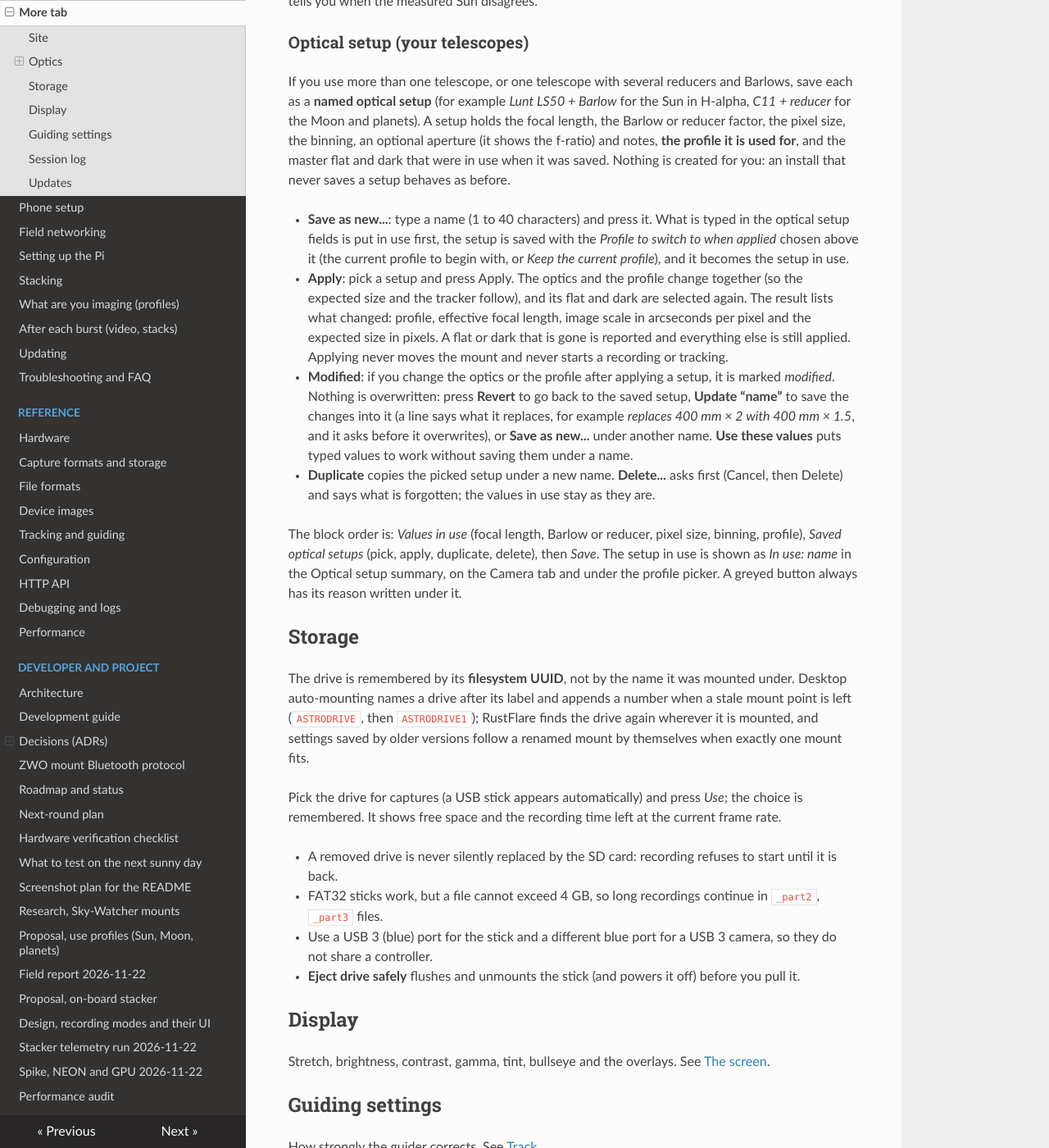
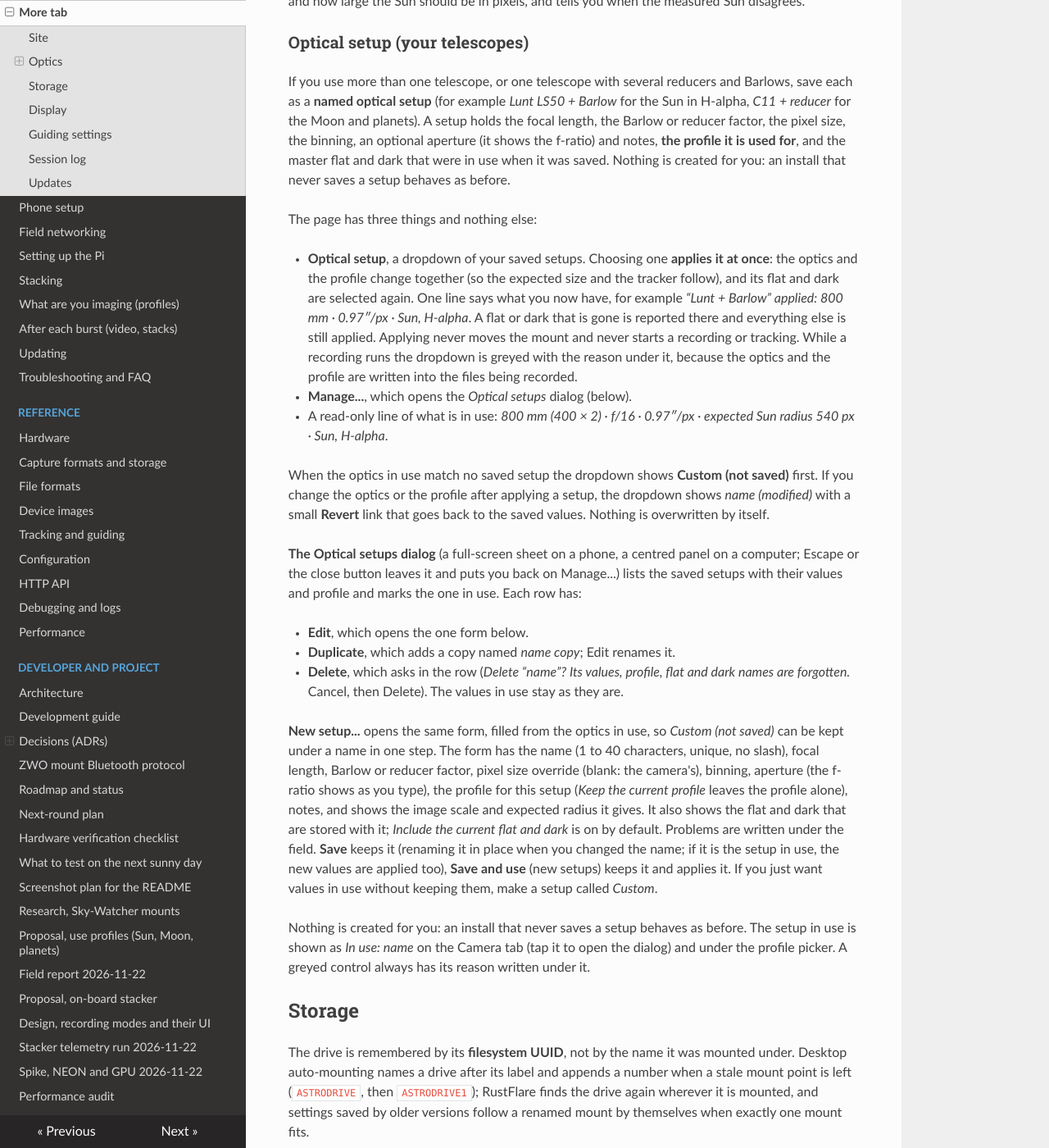
Before and after one commit to ddompe/rustflare, an MkDocs documentation site: the page built from docs/guide/more.md, in a window 1280 px wide and 1400 px high, scrolled down 1781 px. Shown: the whole window at 82% size. Built offline with MkDocs 1.6.1, drawn with Linux system fonts in a browser that asks for light colours; nearby versions of some CDN libraries; some of the changed text lies outside the part shown.

Commit message:
Docs: optical setup dropdown, Manage dialog
Co-Authored-By: Claude Sonnet 5.5 <noreply@anthropic.com>
Claude-Session: https://claude.ai/code/session_017ywF8xXeeShnnXZu6HPae3

```diff
--- a/docs/guide/more.md
+++ b/docs/guide/more.md
@@ -12,18 +12,29 @@ Type your latitude and longitude in degrees, east positive (a site west of Green
 
 ## Optics
 
-Enter the telescope's native focal length and, if you use one, the Barlow or reducer factor. RustFlare shows the effective focal length, the image scale and how large the Sun should be in pixels, and tells you when the measured Sun disagrees.
+Choose the optical setup (below), or make one with the telescope's native focal length and, if you use one, the Barlow or reducer factor. RustFlare shows the effective focal length, the image scale and how large the Sun should be in pixels, and tells you when the measured Sun disagrees.
 
 ### Optical setup (your telescopes)
 
 If you use more than one telescope, or one telescope with several reducers and Barlows, save each as a **named optical setup** (for example *Lunt LS50 + Barlow* for the Sun in H-alpha, *C11 + reducer* for the Moon and planets). A setup holds the focal length, the Barlow or reducer factor, the pixel size, the binning, an optional aperture (it shows the f-ratio) and notes, **the profile it is used for**, and the master flat and dark that were in use when it was saved. Nothing is created for you: an install that never saves a setup behaves as before.
 
-- **Save as new...**: type a name (1 to 40 characters) and press it. What is typed in the optical setup fields is put in use first, the setup is saved with the *Profile to switch to when applied* chosen above it (the current profile to begin with, or *Keep the current profile*), and it becomes the setup in use.
-- **Apply**: pick a setup and press Apply. The optics and the profile change together (so the expected size and the tracker follow), and its flat and dark are selected again. The result lists what changed: profile, effective focal length, image scale in arcseconds per pixel and the expected size in pixels. A flat or dark that is gone is reported and everything else is still applied. Applying never moves the mount and never starts a recording or tracking.
-- **Modified**: if you change the optics or the profile after applying a setup, it is marked *modified*. Nothing is overwritten: press **Revert** to go back to the saved setup, **Update “name”** to save the changes into it (a line says what it replaces, for example *replaces 400 mm × 2 with 400 mm × 1.5*, and it asks before it overwrites), or **Save as new...** under another name. **Use these values** puts typed values to work without saving them under a name.
-- **Duplicate** copies the picked setup under a new name. **Delete...** asks first (Cancel, then Delete) and says what is forgotten; the values in use stay as they are.
+The page has three things and nothing else:
 
-The block order is: *Values in use* (focal length, Barlow or reducer, pixel size, binning, profile), *Saved optical setups* (pick, apply, duplicate, delete), then *Save*. The setup in use is shown as *In use: name* in the Optical setup summary, on the Camera tab and under the profile picker. A greyed button always has its reason written under it.
+- **Optical setup**, a dropdown of your saved setups. Choosing one **applies it at once**: the optics and the profile change together (so the expected size and the tracker follow), and its flat and dark are selected again. One line says what you now have, for example *“Lunt + Barlow” applied: 800 mm · 0.97″/px · Sun, H-alpha*. A flat or dark that is gone is reported there and everything else is still applied. Applying never moves the mount and never starts a recording or tracking. While a recording runs the dropdown is greyed with the reason under it, because the optics and the profile are written into the files being recorded.
+- **Manage...**, which opens the *Optical setups* dialog (below).
+- A read-only line of what is in use: *800 mm (400 × 2) · f/16 · 0.97″/px · expected Sun radius 540 px · Sun, H-alpha*.
+
+When the optics in use match no saved setup the dropdown shows **Custom (not saved)** first. If you change the optics or the profile after applying a setup, the dropdown shows *name (modified)* with a small **Revert** link that goes back to the saved values. Nothing is overwritten by itself.
+
+**The Optical setups dialog** (a full-screen sheet on a phone, a centred panel on a computer; Escape or the close button leaves it and puts you back on Manage...) lists the saved setups with their values and profile and marks the one in use. Each row has:
+
+- **Edit**, which opens the one form below.
+- **Duplicate**, which adds a copy named *name copy*; Edit renames it.
+- **Delete**, which asks in the row (*Delete “name”? Its values, profile, flat and dark names are forgotten.* Cancel, then Delete). The values in use stay as they are.
+
+**New setup...** opens the same form, filled from the optics in use, so *Custom (not saved)* can be kept under a name in one step. The form has the name (1 to 40 characters, unique, no slash), focal length, Barlow or reducer factor, pixel size override (blank: the camera's), binning, aperture (the f-ratio shows as you type), the profile for this setup (*Keep the current profile* leaves the profile alone), notes, and shows the image scale and expected radius it gives. It also shows the flat and dark that are stored with it; *Include the current flat and dark* is on by default. Problems are written under the field. **Save** keeps it (renaming it in place when you changed the name; if it is the setup in use, the new values are applied too), **Save and use** (new setups) keeps it and applies it. If you just want values in use without keeping them, make a setup called *Custom*.
+
+Nothing is created for you: an install that never saves a setup behaves as before. The setup in use is shown as *In use: name* on the Camera tab (tap it to open the dialog) and under the profile picker. A greyed control always has its reason written under it.
 
 ## Storage
 
```
Also changed, not shown: docs/guide/profiles.md (+1 -1 lines).
